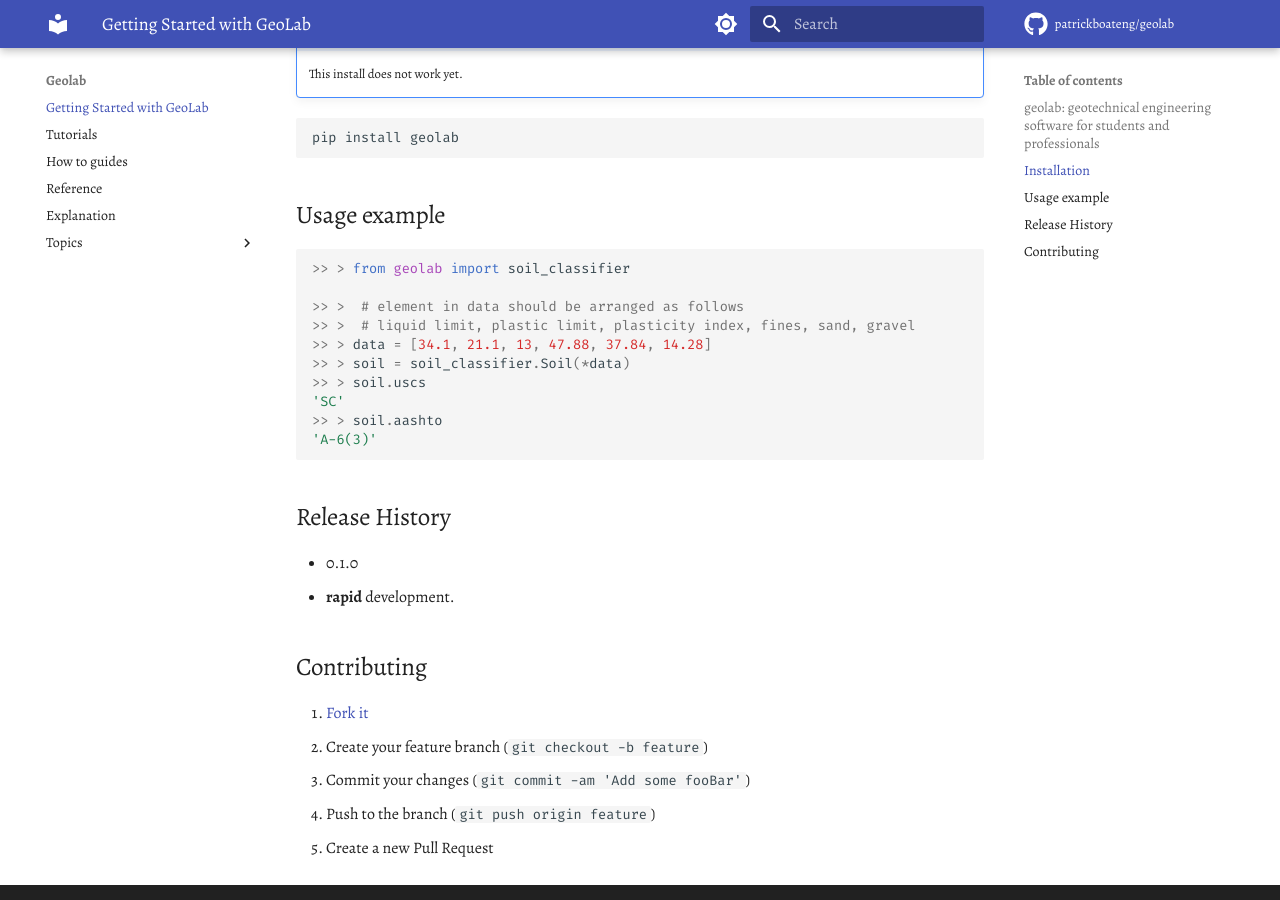
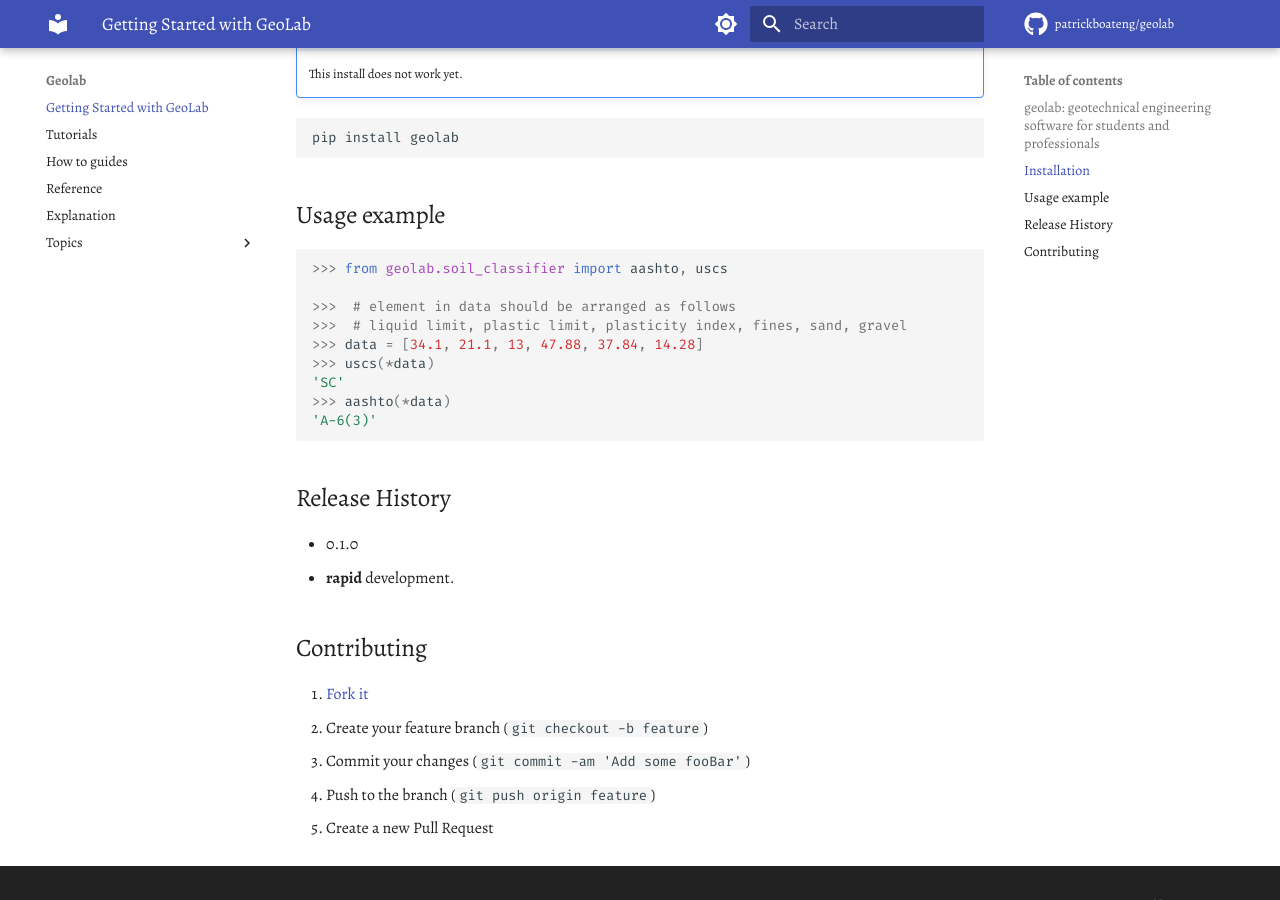
Before and after one commit to patrickboateng/geolysis, an MkDocs documentation site: the page built from docs/index.md, in a window 1280 px wide and 900 px high, scrolled down 818 px. Built offline with MkDocs 1.6.1 and Material for MkDocs 9.7.7, drawn with Linux system fonts in a browser that asks for light colours; comment, search, counter and statistics services are not loaded.

Commit message:
modified usage example

````diff
--- a/docs/index.md
+++ b/docs/index.md
@@ -39,15 +39,14 @@ pip install geolab
 ## Usage example
 
 ```py
->> > from geolab import soil_classifier
+>>> from geolab.soil_classifier import aashto, uscs
 
->> >  # element in data should be arranged as follows
->> >  # liquid limit, plastic limit, plasticity index, fines, sand, gravel
->> > data = [34.1, 21.1, 13, 47.88, 37.84, 14.28]
->> > soil = soil_classifier.Soil(*data)
->> > soil.uscs
+>>>  # element in data should be arranged as follows
+>>>  # liquid limit, plastic limit, plasticity index, fines, sand, gravel
+>>> data = [34.1, 21.1, 13, 47.88, 37.84, 14.28]
+>>> uscs(*data)
 'SC'
->> > soil.aashto
+>>> aashto(*data)
 'A-6(3)'
 
 ```
````
Also changed, not shown: README.md (+6 -7 lines).
